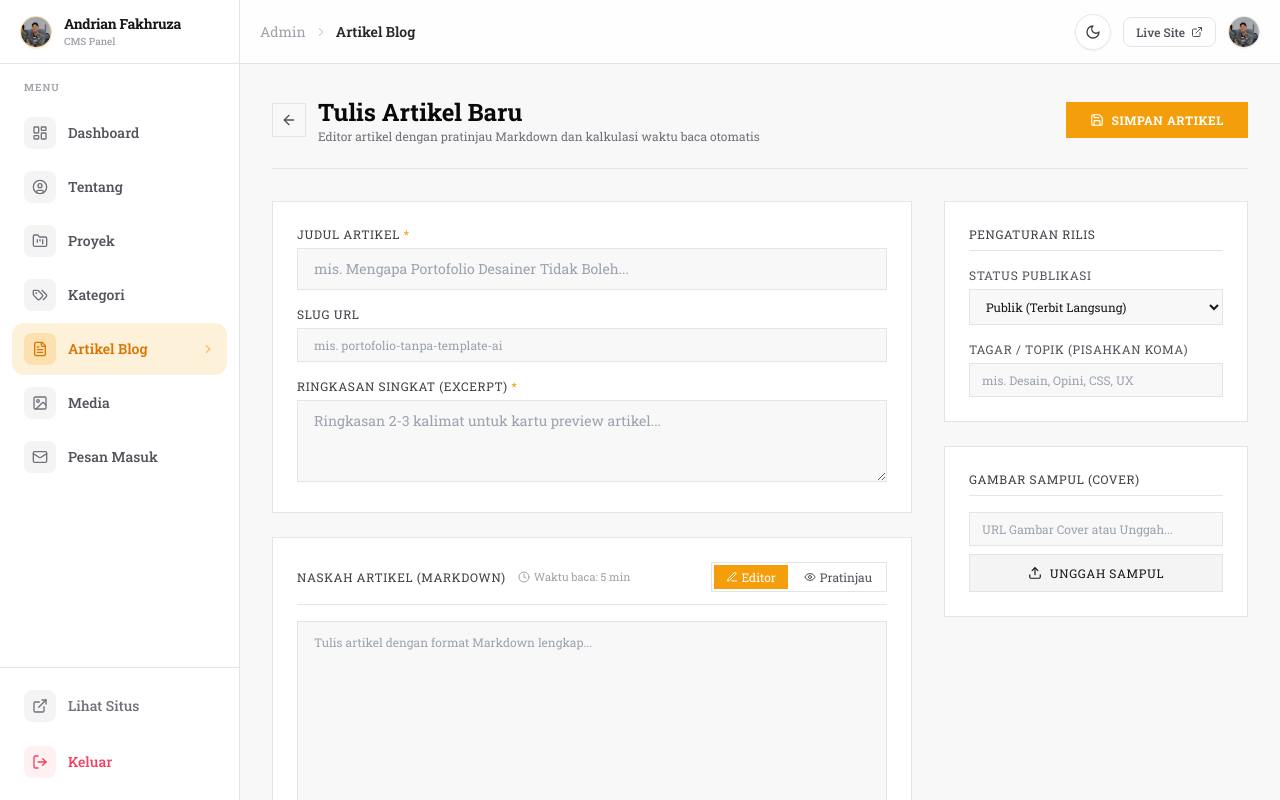
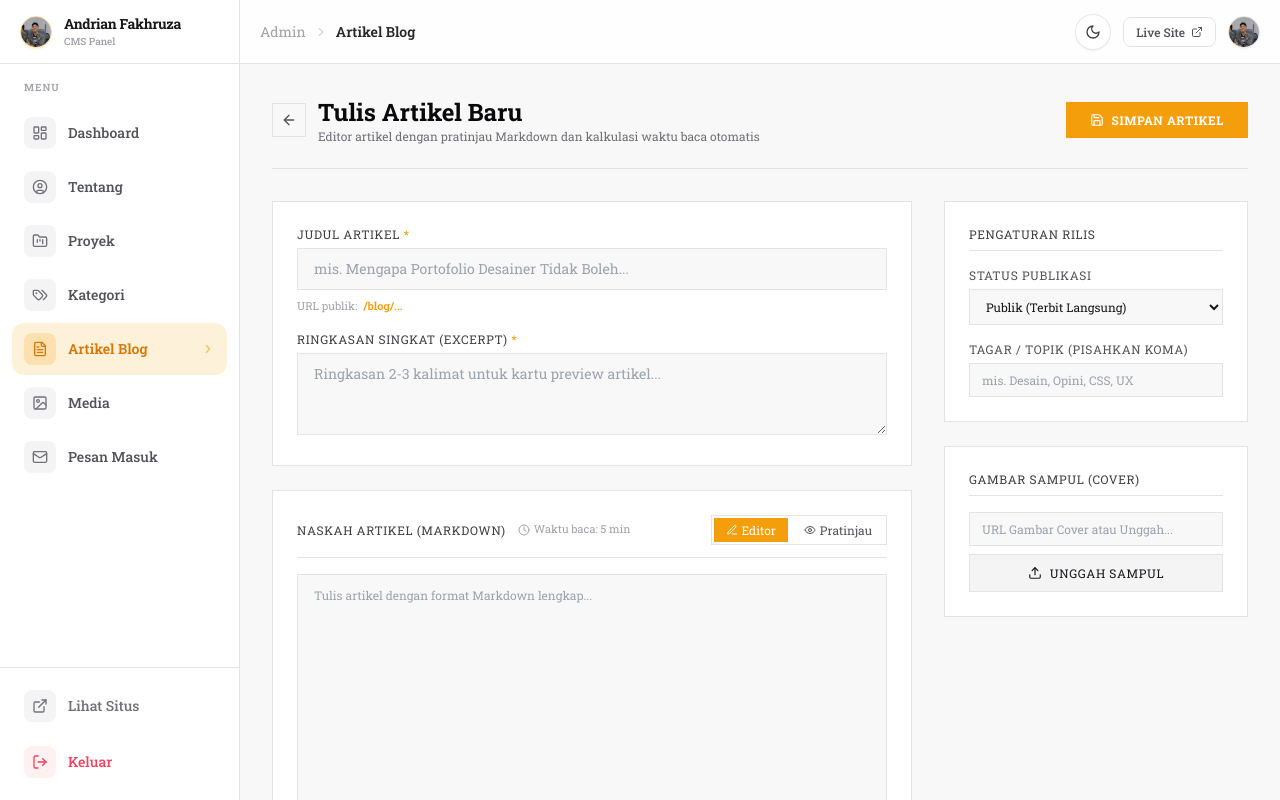
Before and after one commit to AndrianFakhruza/my-portfolio, a Next.js app: page /admin/posts/new in a window 1280 px wide. Built offline with nearby package versions, Linux system fonts and the light colour scheme.

Commit message:
feat: make slug URLs completely automatic from title/name across all admin forms

```diff
--- a/components/admin-categories-view.tsx
+++ b/components/admin-categories-view.tsx
@@ -53,9 +53,7 @@ export function AdminCategoriesView({ initialCategories }: { initialCategories:
 
   const handleNameChange = (val: string) => {
     setName(val);
-    if (!editingCategory) {
-      setSlug(slugify(val));
-    }
+    setSlug(slugify(val));
   };
 
   const handleSubmit = async (e: React.FormEvent) => {
@@ -219,20 +217,10 @@ export function AdminCategoriesView({ initialCategories }: { initialCategories:
                   placeholder="mis. Mobile Application"
                   className="w-full px-4 py-2.5 text-sm bg-paper-50 dark:bg-paper-900 border border-paper-200 dark:border-paper-800 text-paper-900 dark:text-paper-100"
                 />
-              </div>
-
-              <div className="space-y-1.5">
-                <label className="block text-xs font-mono uppercase tracking-wider text-paper-700 dark:text-paper-300">
-                  Slug Filter (URL)
-                </label>
-                <input
-                  type="text"
-                  required
-                  value={slug}
-                  onChange={(e) => setSlug(e.target.value)}
-                  placeholder="mis. mobile-app"
-                  className="w-full px-4 py-2 text-xs font-mono bg-paper-50 dark:bg-paper-900 border border-paper-200 dark:border-paper-800 text-paper-900 dark:text-paper-100"
-                />
+                <div className="flex items-center gap-1.5 text-[11px] font-mono text-paper-500 pt-0.5">
+                  <span className="text-paper-400">Slug filter otomatis:</span>
+                  <span className="text-accent-500 font-semibold">{slug || "..."}</span>
+                </div>
               </div>
 
               <div className="space-y-1.5">
--- a/components/admin-post-form.tsx
+++ b/components/admin-post-form.tsx
@@ -57,7 +57,7 @@ export function AdminPostForm({ initialData, isEditing = false }: AdminPostFormP
     setFormData((prev) => ({
       ...prev,
       title: val,
-      slug: !isEditing ? slugify(val) : prev.slug,
+      slug: slugify(val),
     }));
   };
 
@@ -189,20 +189,10 @@ export function AdminPostForm({ initialData, isEditing = false }: AdminPostFormP
                 placeholder="mis. Mengapa Portofolio Desainer Tidak Boleh..."
                 className="w-full px-4 py-2.5 text-sm bg-paper-50 dark:bg-paper-900 border border-paper-200 dark:border-paper-800 text-paper-900 dark:text-paper-100"
               />
-            </div>
-
-            <div className="space-y-1.5">
-              <label className="block text-xs font-mono uppercase tracking-wider text-paper-700 dark:text-paper-300">
-                Slug URL
-              </label>
-              <input
-                type="text"
-                required
-                value={formData.slug}
-                onChange={(e) => setFormData({ ...formData, slug: e.target.value })}
-                placeholder="mis. portofolio-tanpa-template-ai"
-                className="w-full px-4 py-2 text-xs font-mono bg-paper-50 dark:bg-paper-900 border border-paper-200 dark:border-paper-800 text-paper-900 dark:text-paper-100"
-              />
+              <div className="flex items-center gap-1.5 text-[11px] font-mono text-paper-500 pt-0.5">
+                <span className="text-paper-400">URL publik:</span>
+                <span className="text-accent-500 font-semibold">/blog/{formData.slug || "..."}</span>
+              </div>
             </div>
 
             <div className="space-y-1.5">
--- a/components/admin-project-form.tsx
+++ b/components/admin-project-form.tsx
@@ -86,12 +86,12 @@ export function AdminProjectForm({
   const [uploadingGallery, setUploadingGallery] = useState(false);
   const [error, setError] = useState<string | null>(null);
 
-  // Auto-slug on title change if not manually edited or new
+  // Auto-slug on title change
   const handleTitleChange = (val: string) => {
     setFormData((prev) => ({
       ...prev,
       title: val,
-      slug: !isEditing ? slugify(val) : prev.slug,
+      slug: slugify(val),
     }));
   };
 
@@ -263,20 +263,10 @@ export function AdminProjectForm({
                 placeholder="mis. Nusantara Capital Dashboard"
                 className="w-full px-4 py-2.5 text-sm bg-paper-50 dark:bg-paper-900 border border-paper-200 dark:border-paper-800 focus:outline-none focus:border-accent-500 text-paper-900 dark:text-paper-100"
               />
-            </div>
-
-            <div className="space-y-1.5">
-              <label className="block text-xs font-mono uppercase tracking-wider text-paper-700 dark:text-paper-300">
-                Slug URL (Kustom)
-              </label>
-              <input
-                type="text"
-                required
-                value={formData.slug}
-                onChange={(e) => setFormData({ ...formData, slug: e.target.value })}
-                placeholder="mis. nusantara-capital-dashboard"
-                className="w-full px-4 py-2 text-xs font-mono bg-paper-50 dark:bg-paper-900 border border-paper-200 dark:border-paper-800 focus:outline-none focus:border-accent-500 text-paper-900 dark:text-paper-100"
-              />
+              <div className="flex items-center gap-1.5 text-[11px] font-mono text-paper-500 pt-0.5">
+                <span className="text-paper-400">URL publik:</span>
+                <span className="text-accent-500 font-semibold">/projects/{formData.slug || "..."}</span>
+              </div>
             </div>
 
             <div className="space-y-1.5">
```
